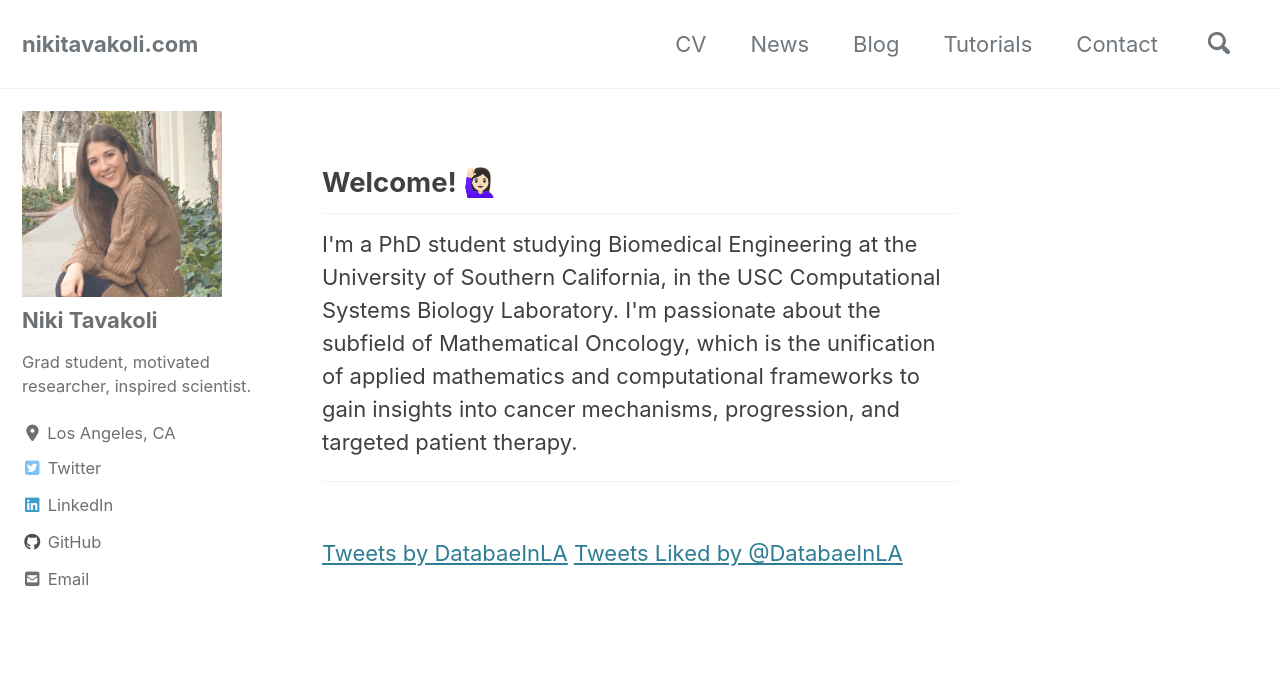
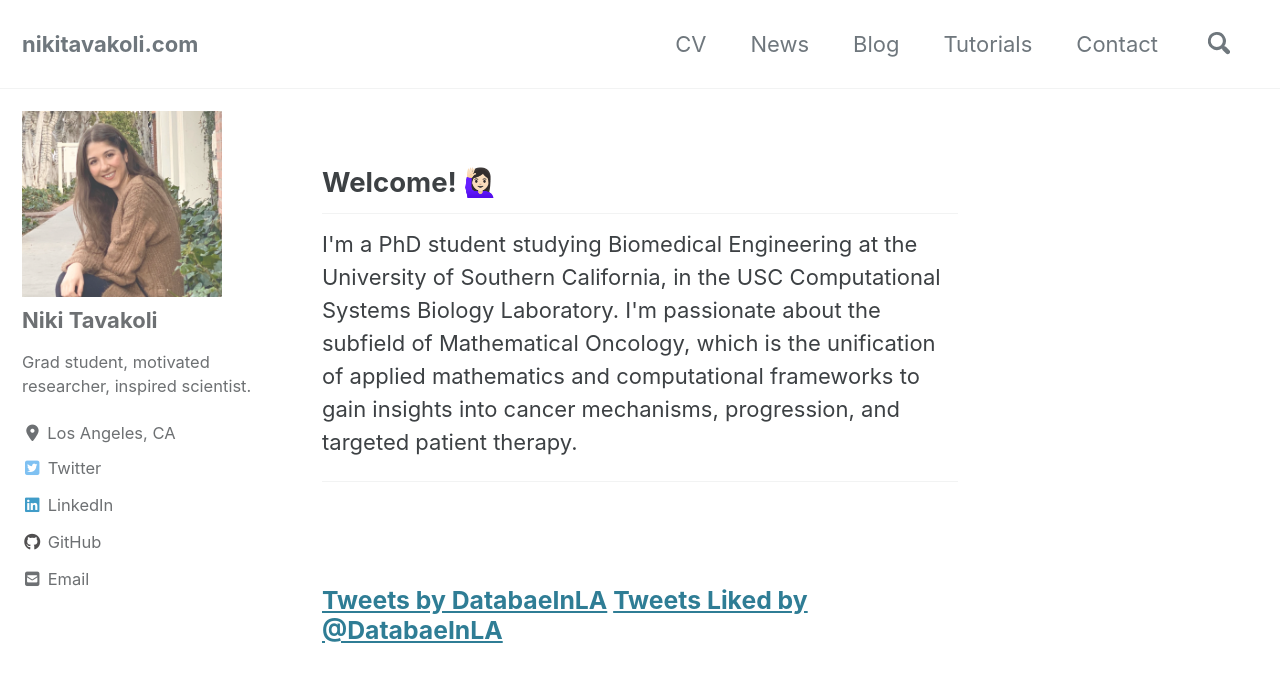
Before and after one commit to nikitavakoli/nikitavakoli.github.io, a Jekyll site: the page built from index.html, in a window 1280 px wide and 900 px high. Shown: the top 682 px of the window. Built offline with Jekyll 4.4.1, drawn with Linux system fonts in a browser that asks for light colours; cached includes are drawn as plain includes; nearby versions of some CDN libraries; the list of posts is cut into pages by our own code; comment, search, counter and statistics services are not loaded.

Commit message:
Update index.html

```diff
--- a/index.html
+++ b/index.html
@@ -16,6 +16,8 @@
 
 <br>
 
-<span>
+
+<h3 style="float:right;">
 <a class="twitter-timeline" data-width="550" data-height="320" href="https://twitter.com/DatabaeInLA?ref_src=twsrc%5Etfw">Tweets by DatabaeInLA</a> <script async src="https://platform.twitter.com/widgets.js" charset="utf-8"></script>
 <a class="twitter-timeline" data-width="550" data-height="320" href="https://twitter.com/DatabaeInLA/likes?ref_src=twsrc%5Etfw">Tweets Liked by @DatabaeInLA</a> <script async src="https://platform.twitter.com/widgets.js" charset="utf-8"></script>
+</h3>
```
